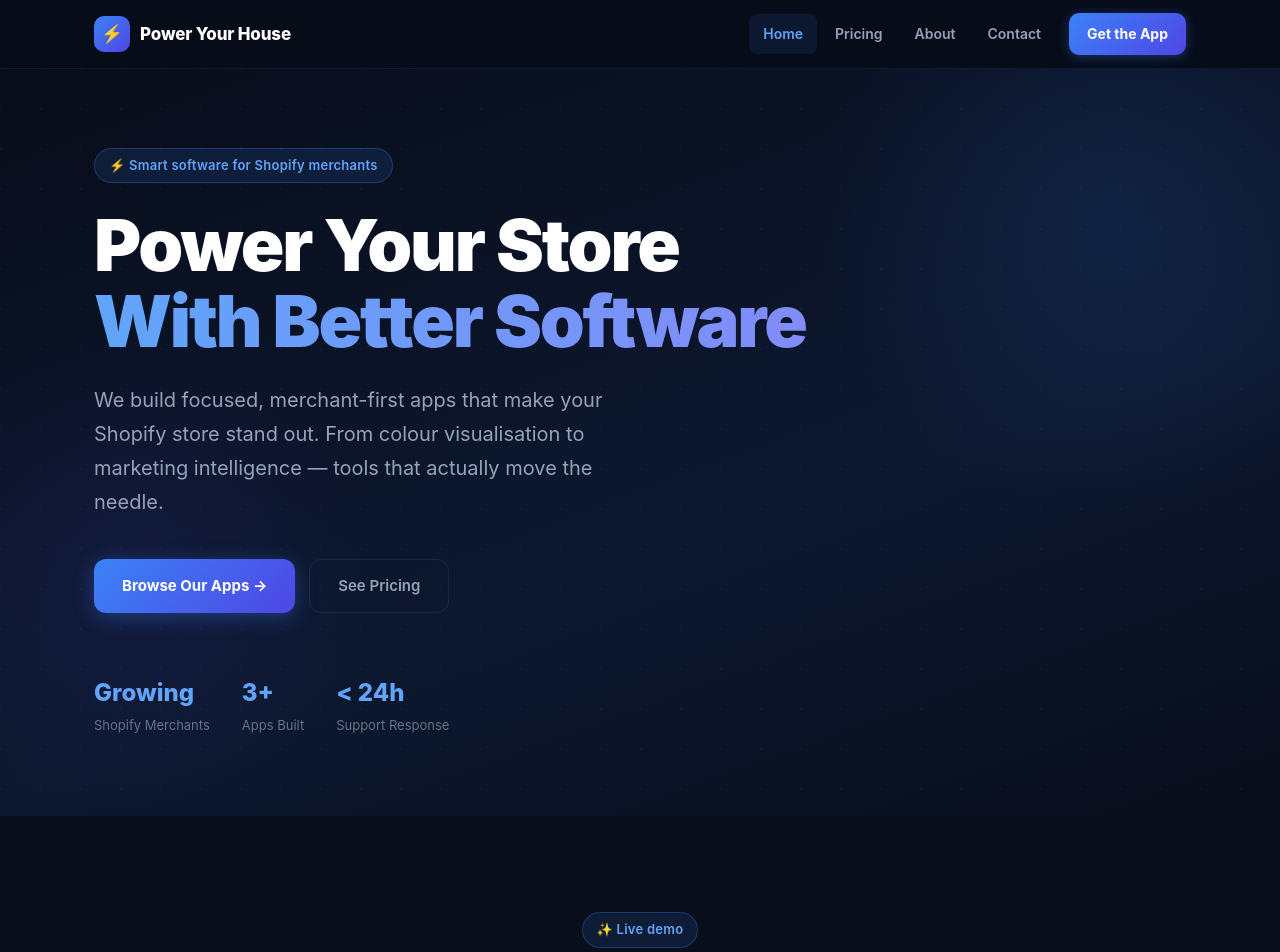
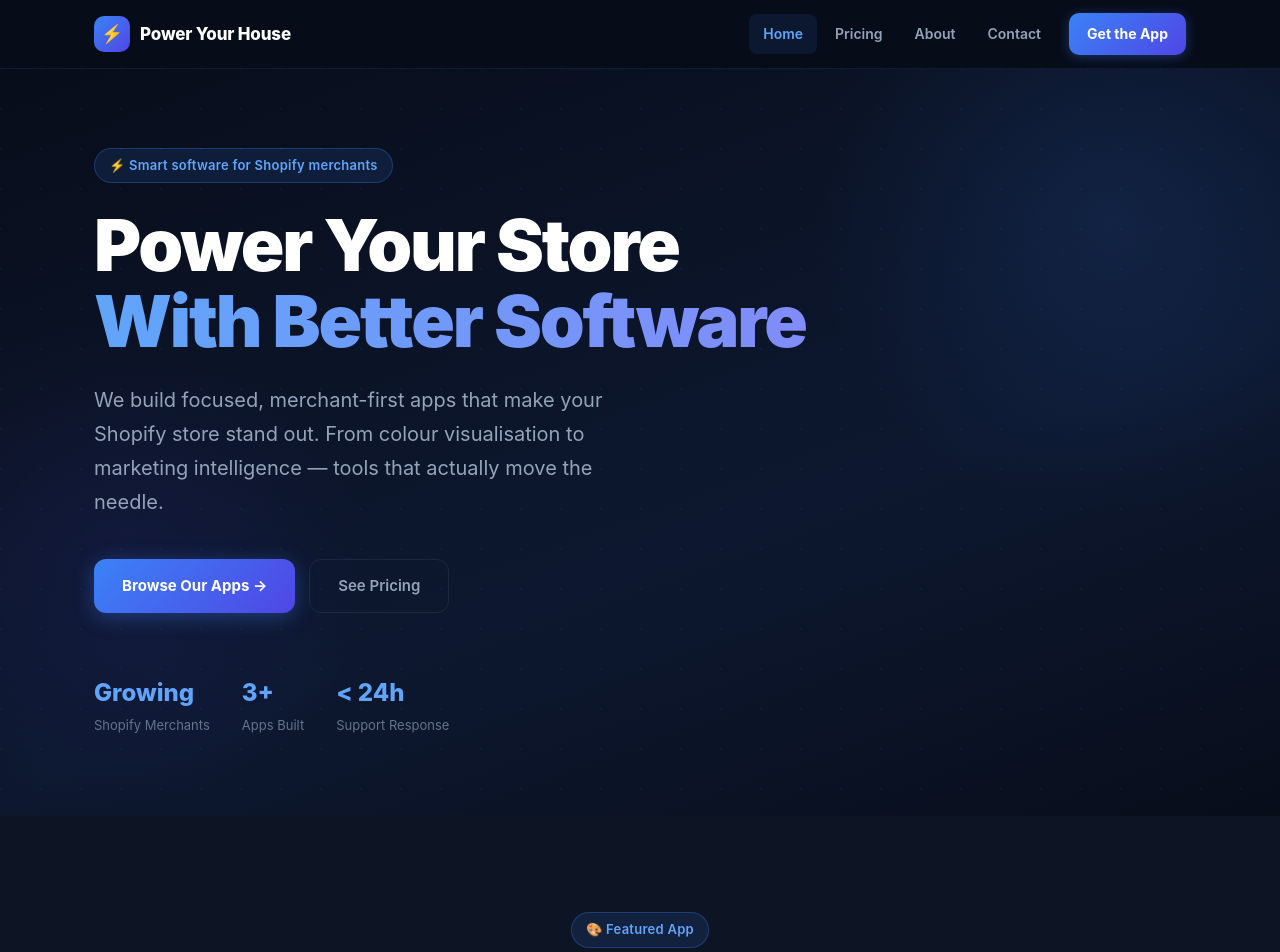
Before and after one commit to rizkydjaelani23/poweryourhouse-website, a Next.js app: page / in a window 1280 px wide. Shown: the top 952 px of the page. Built offline with nearby package versions, Linux system fonts and the light colour scheme.

Commit message:
Hide demo section temporarily

```diff
--- a/app/page.tsx
+++ b/app/page.tsx
@@ -1,5 +1,5 @@
 import Link from "next/link";
-import DemoSection from "./components/DemoSection";
+// import DemoSection from "./components/DemoSection"; // temporarily hidden
 
 export default function HomePage() {
   return (
@@ -99,7 +99,7 @@
         </div>
       </section>
 
-      <DemoSection />
+      {/* <DemoSection /> */}
 
       {/* ── Featured App ── */}
       <section className="section" style={{ background: "#0d1424" }}>
```
